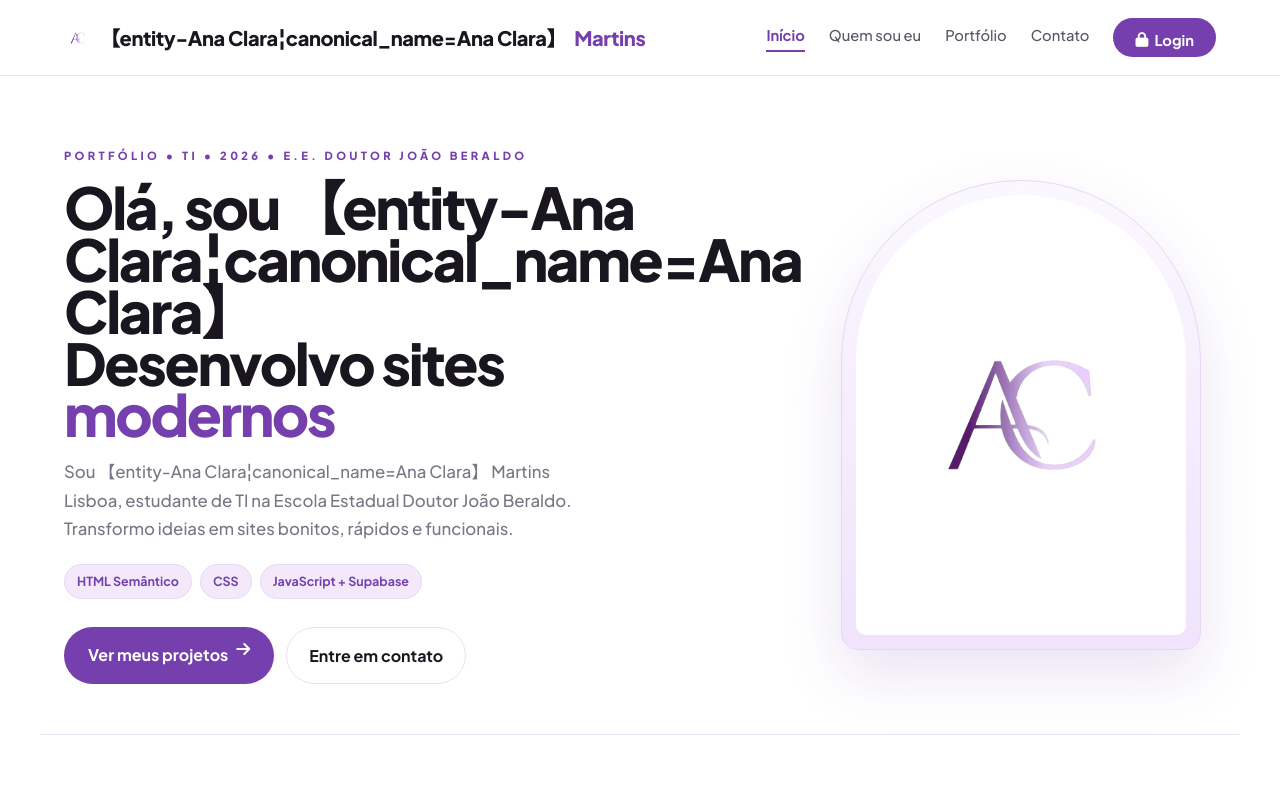
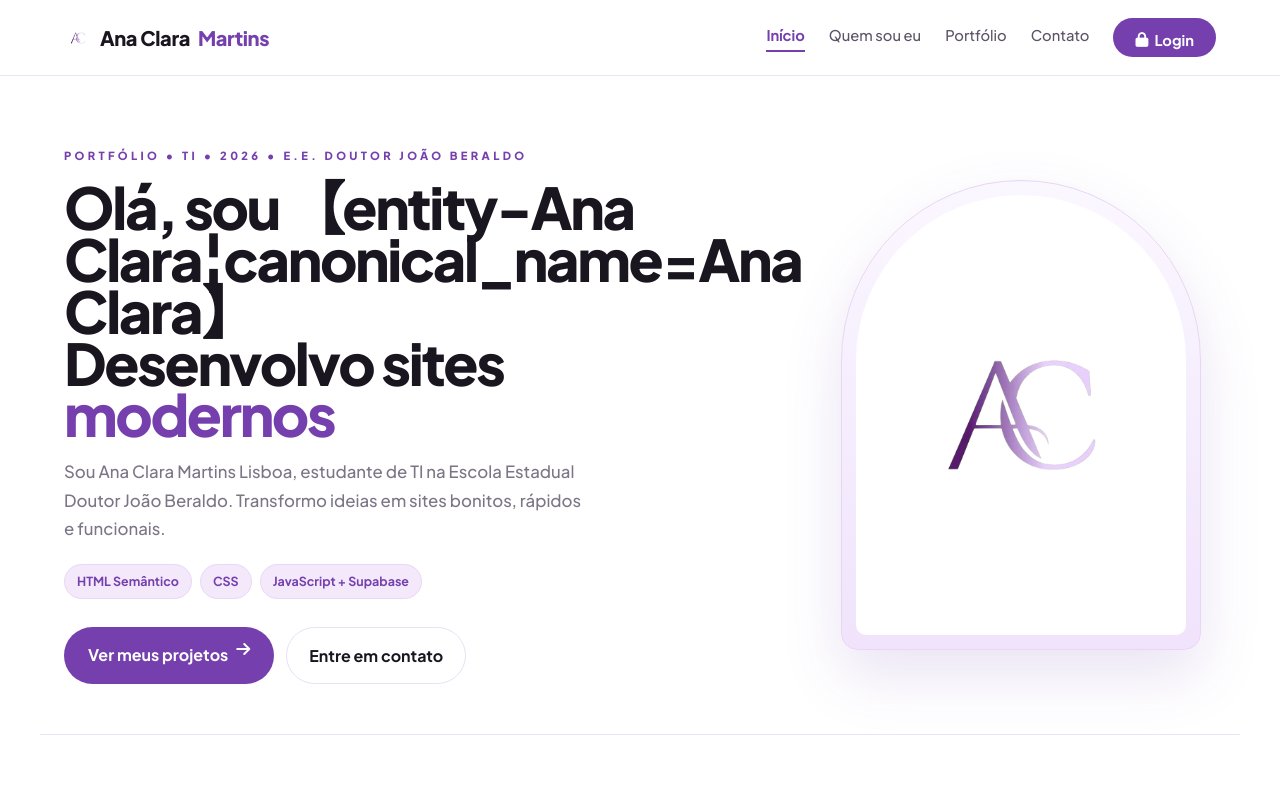
Before and after one commit to anaclaramartinssssssss/minhapaginapessoa, a plain HTML site: page index.html in a window 1280 px wide. Shown: the top 800 px of the page. Drawn offline with Linux system fonts and the light colour scheme.

Commit message:
Update index.html

```diff
--- a/index.html
+++ b/index.html
@@ -3,7 +3,7 @@
 <head>
 <meta charset="UTF-8">
 <meta name="viewport" content="width=device-width, initial-scale=1.0">
-<title>【entity-Ana Clara¦canonical_name=Ana Clara】 Martins | Portfólio de TI - Sites Modernos</title>
+<title> Ana Clara Martins | Portfólio de TI - Sites Modernos</title>
 <meta name="description" content="Portfólio profissional de 【entity-Ana Clara¦canonical_name=Ana Clara】 Martins, estudante de TI na E.E. Doutor João Beraldo. Crio sites modernos, rápidos e responsivos com HTML, CSS e JavaScript.">
  <link rel="icon" type="image/png" href="logo.png">
 <meta property="og:title" content="【entity-Ana Clara¦canonical_name=Ana Clara】 Martins | Portfólio de TI">
@@ -54,7 +54,7 @@ footer{border-top:1px solid var(--border);padding:30px;text-align:center;color:v
 
  <header class="site-header">
   <div class="wrap">
-    <a href="index.html" class="logo"><img src="logo.png" alt="Logo AC - 【entity-Ana Clara¦canonical_name=Ana Clara】 Martins" style="height:28px;width:auto"> 【entity-Ana Clara¦canonical_name=Ana Clara】 <span>Martins</span></a>
+    <a href="index.html" class="logo"><img src="logo.png" alt="Logo AC - 【entity-Ana Clara¦canonical_name=Ana Clara】 Martins" style="height:28px;width:auto"> Ana Clara <span>Martins</span></a>
     <nav class="nav" aria-label="Menu principal">
       <a href="index.html" class="active">Início</a>
       <a href="sobre.html">Quem sou eu</a>
@@ -70,7 +70,7 @@ footer{border-top:1px solid var(--border);padding:30px;text-align:center;color:v
     <div>
       <div class="eyebrow">Portfólio • TI • 2026 • E.E. Doutor João Beraldo</div>
       <h1>Olá, sou 【entity-Ana Clara¦canonical_name=Ana Clara】<br>Desenvolvo sites<br><span>modernos</span></h1>
-      <p class="lead">Sou 【entity-Ana Clara¦canonical_name=Ana Clara】 Martins Lisboa, estudante de TI na Escola Estadual Doutor João Beraldo. Transformo ideias em sites bonitos, rápidos e funcionais.</p>
+      <p class="lead">Sou Ana Clara Martins Lisboa, estudante de TI na Escola Estadual Doutor João Beraldo. Transformo ideias em sites bonitos, rápidos e funcionais.</p>
       <div class="hero-skills">
         <span class="skill-tag">HTML Semântico</span>
         <span class="skill-tag">CSS </span>
@@ -125,7 +125,7 @@ footer{border-top:1px solid var(--border);padding:30px;text-align:center;color:v
   </section>
 </main>
 
-<footer>© 2026 【entity-Ana Clara¦canonical_name=Ana Clara】 Martins — Portfólio de TI | E.E. Doutor João Beraldo</footer>
+<footer>© 2026 Ana Clara Martins — Portfólio de TI | E.E. Doutor João Beraldo</footer>
 
 </body>
 </html>
```
